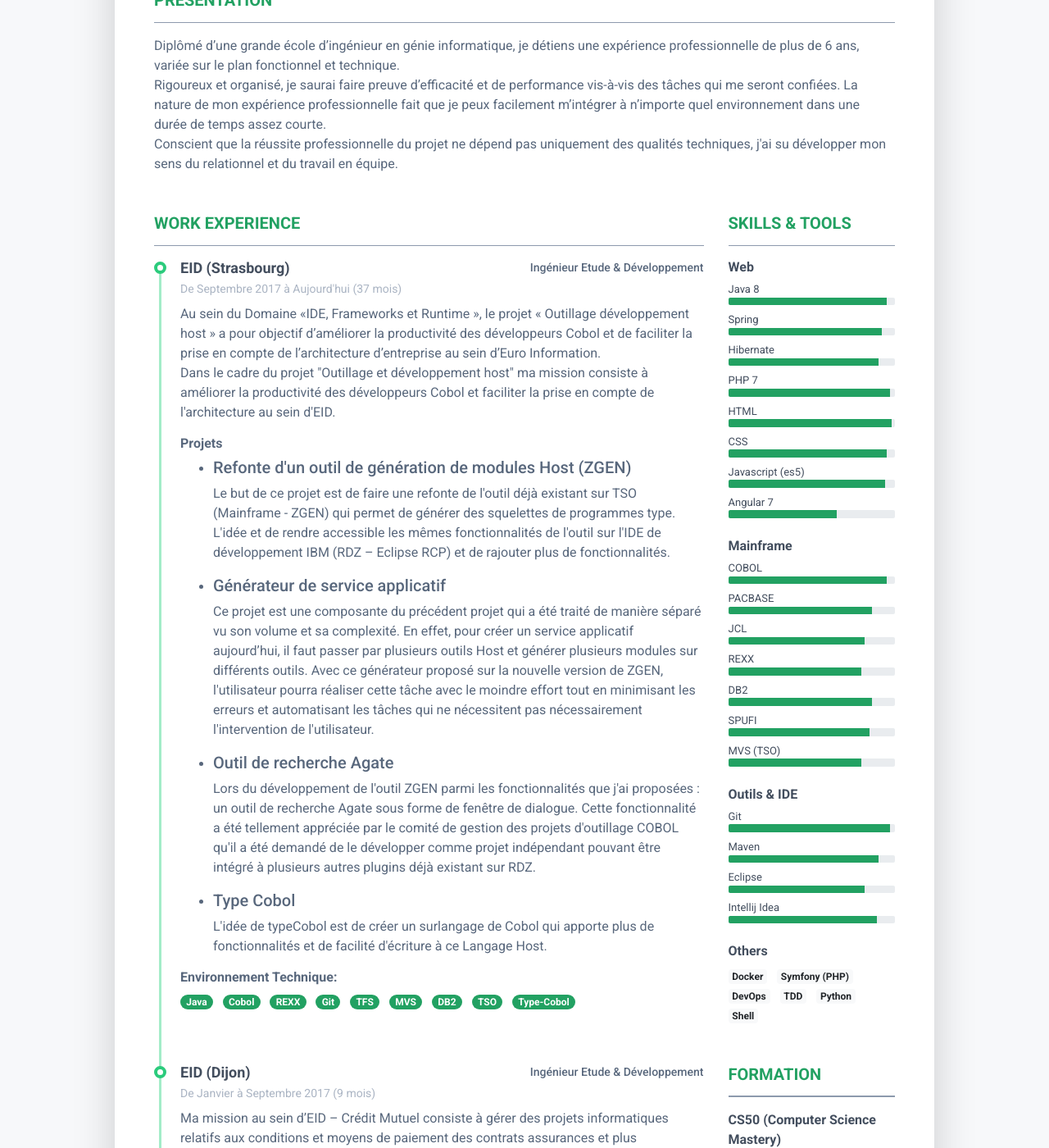
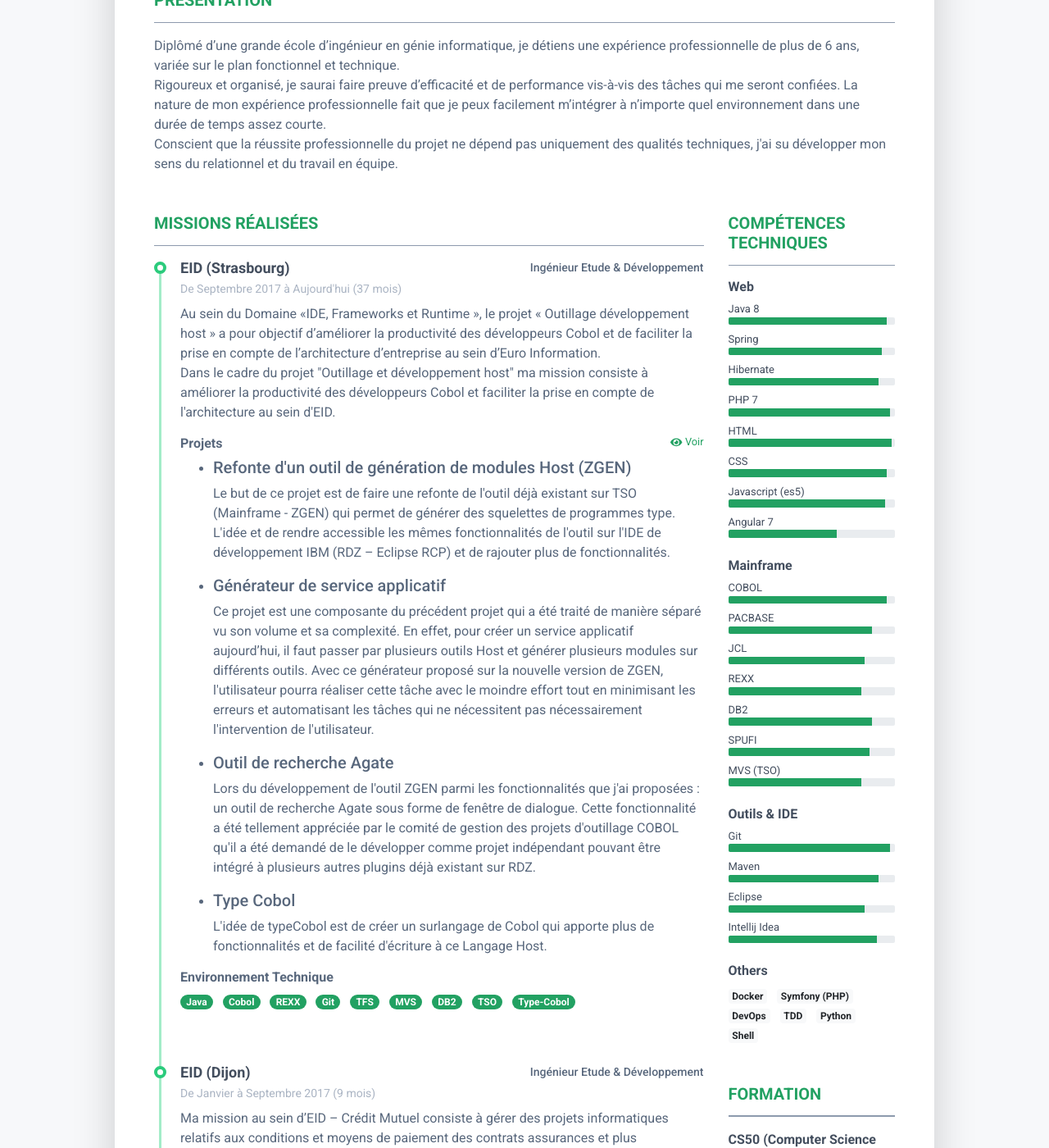
Before and after one commit to elkolotfi/elkolotfi.github.io, a Jekyll site: the page built from index.markdown, in a window 1280 px wide and 1400 px high, scrolled down 310 px. Shown: the whole window at 82% size. Built offline with Jekyll 4.4.1, drawn with Linux system fonts in a browser that asks for light colours; nearby versions of some CDN libraries; some of the changed text lies outside the part shown.

Commit message:
translate titles

```diff
--- a/_layouts/cv.html
+++ b/_layouts/cv.html
@@ -63,7 +63,7 @@
 			    <div class="row">
 				    <div class="col-lg-9">
 					    <section class="resume-section experience-section mb-5">
-						    <h2 class="resume-section-title text-uppercase font-weight-bold pb-3 mb-3">Work Experience</h2>
+						    <h2 class="resume-section-title text-uppercase font-weight-bold pb-3 mb-3">Missions réalisées</h2>
 						    <div class="resume-section-content">
 							    <div class="resume-timeline position-relative">
 
@@ -82,8 +82,13 @@
 											<p>{{experience.description}}</p>
 
 											{% if experience.projects %}
-											<h4 class="resume-timeline-item-desc-heading font-weight-bold">Projets</h4>
-											<ul>
+											<h4 class="resume-timeline-item-desc-heading font-weight-bold">
+												Projets
+												<small class="float-right">
+													<a href="#" class="hidable-toggle"><i class="fas fa-eye"></i> Voir</a>
+												</small>
+											</h4>
+											<ul class="hidable">
 												{% for project in experience.projects %}
 												<li>
 													<h5>{{project.title}}</h5>
@@ -96,14 +101,14 @@
 											{% if experience.achievements %}
 											<h4 class="resume-timeline-item-desc-heading font-weight-bold">Réalisations</h4>
 											<p>{{experience.achievements.description}}</p>
-											<ul>
+											<ul class="hidable">
 												{% for task in experience.achievements.tasks %}
 												<li>{{task}}</li>
 												{% endfor %}
 											</ul>
 											{% endif %}
 
-											<h4 class="resume-timeline-item-desc-heading font-weight-bold">Environnement Technique:</h4>
+											<h4 class="resume-timeline-item-desc-heading font-weight-bold">Environnement Technique</h4>
 											<ul class="list-inline">
 												{% for skill in experience.skills %}
 												<li class="list-inline-item"><span class="badge badge-primary badge-pill">{{skill}}</span></li>
@@ -121,7 +126,7 @@
 				    </div>
 				    <div class="col-lg-3">
 					    <section class="resume-section skills-section mb-5">
-						    <h2 class="resume-section-title text-uppercase font-weight-bold pb-3 mb-3">Skills &amp; Tools</h2>
+						    <h2 class="resume-section-title text-uppercase font-weight-bold pb-3 mb-3">Compétences techniques</h2>
 						    <div class="resume-section-content">
 
 								{% for group in site.data.cv.skill_groups %}
```
Also changed, not shown: other parts of _layouts/cv.html (+3 -1 lines).
